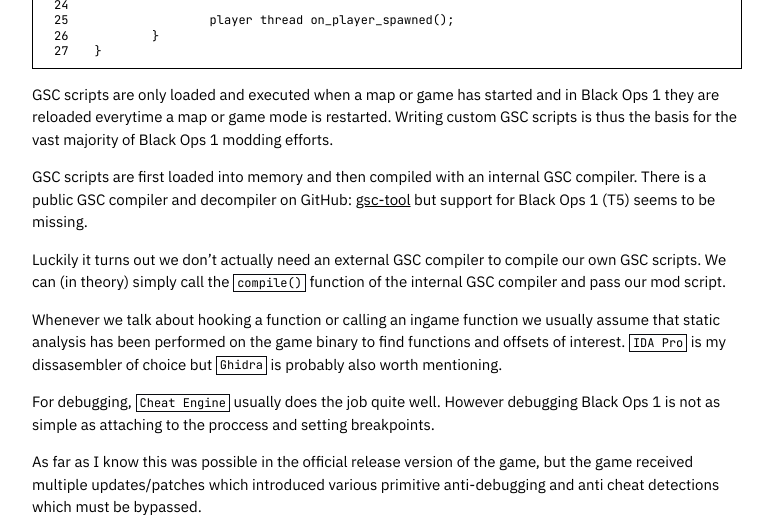
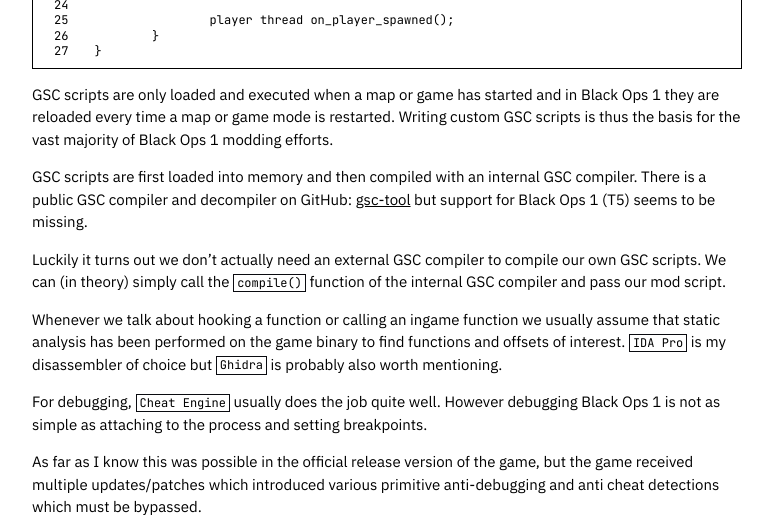
Before and after one commit to microstub/microstub.github.io, a Jekyll site: the page built from _posts/2023-09-17-gsctool.md, in a window 1280 px wide and 900 px high, scrolled down 1523 px. Shown: the part 175-698 px from the top of the window, without its empty margins (253-1026 px from the left). Built offline with Jekyll 4.4.1, drawn with Linux system fonts in a browser that asks for light colours; nearby versions of some CDN libraries; emoji names are drawn with the system emoji font; some of the changed text lies outside the part shown.

Commit message:
Update 2023-09-17-gsctool.md

````diff
--- a/_posts/2023-09-17-gsctool.md
+++ b/_posts/2023-09-17-gsctool.md
@@ -74,7 +74,7 @@
 ```
 
 GSC scripts are only loaded and executed when a map or game has started and in
-Black Ops 1 they are reloaded everytime a map or game mode is restarted. Writing
+Black Ops 1 they are reloaded every time a map or game mode is restarted. Writing
 custom GSC scripts is thus the basis for the vast majority of Black Ops 1
 modding efforts.
 
@@ -89,11 +89,11 @@
 
 Whenever we talk about hooking a function or calling an ingame function we
 usually assume that static analysis has been performed on the game binary to
-find functions and offsets of interest. `IDA Pro` is my dissasembler of choice
+find functions and offsets of interest. `IDA Pro` is my disassembler of choice
 but `Ghidra` is probably also worth mentioning.
 
 For debugging, `Cheat Engine` usually does the job quite well. However debugging
-Black Ops 1 is not as simple as attaching to the proccess and setting
+Black Ops 1 is not as simple as attaching to the process and setting
 breakpoints.
 
 As far as I know this was possible in the official release version of the game,
````
Also changed, not shown: other parts of _posts/2023-09-17-gsctool.md (+3 -3 lines).
